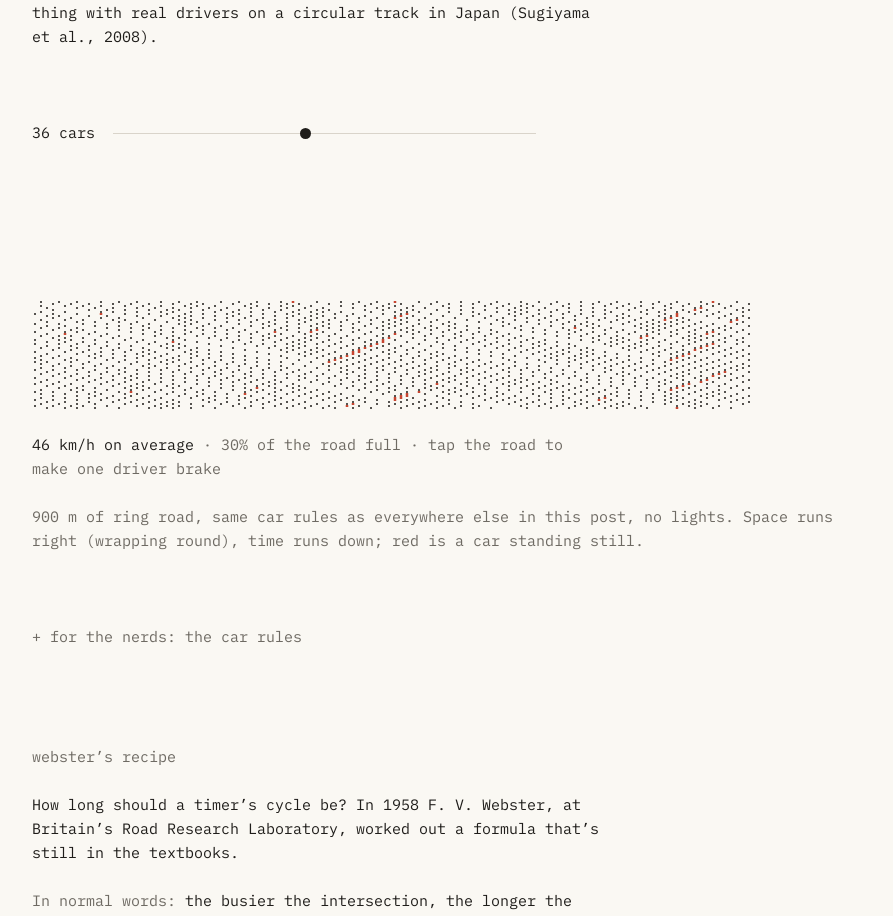
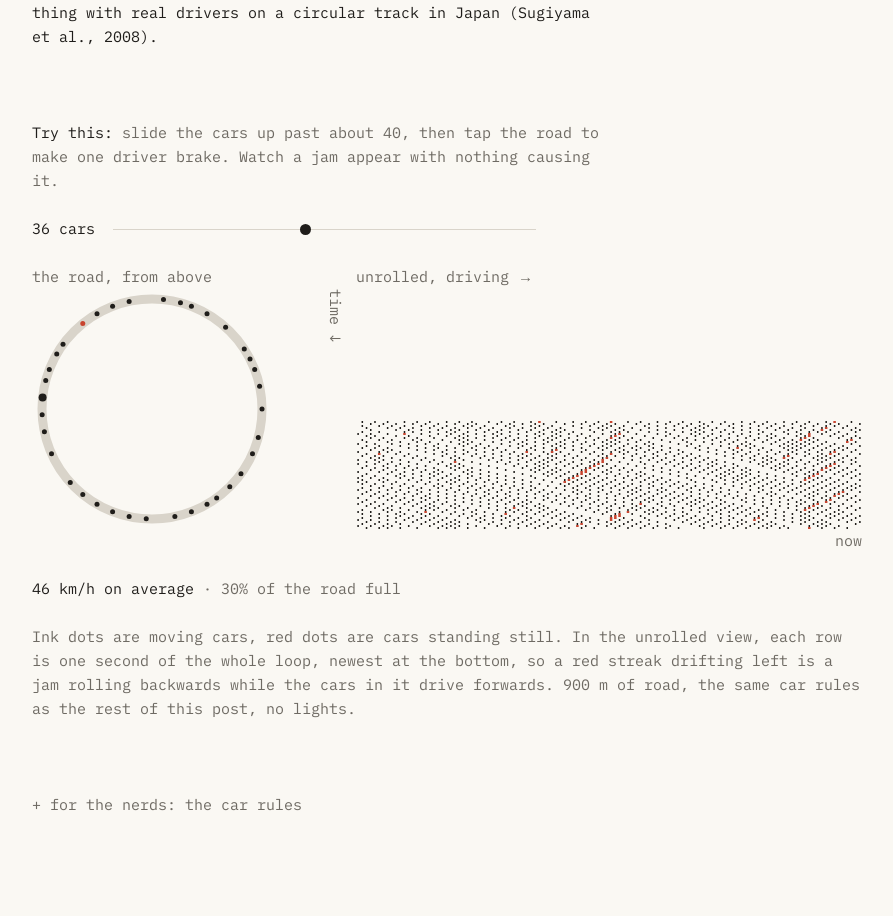
Before and after one commit to Arya-P05/green-wave, a Next.js app: page / in a window 1280 px wide. Shown: the part 2543-3459 px from the top of the page, without its empty margins (322-1215 px from the left). Built offline with nearby package versions, Linux system fonts and the light colour scheme.

Commit message:
Phantom jam: the loop road from above beside the chart, with labelled axes and a try-this line

```diff
--- a/components/PhantomJam.tsx
+++ b/components/PhantomJam.tsx
@@ -6,18 +6,21 @@ import type { Sim } from "@/lib/sim/sim";
 import { sizeCanvas, token, useReducedMotion, useVisible, useWidth } from "./hooks";
 
 const SPEED = 8; // ticks per real second
-const ROWS = 120; // ticks of history on screen
+const ROWS = 120; // ticks of history on the chart
 const ROW_PX = 2;
 const HEIGHT = ROWS * ROW_PX;
+const LOOP = HEIGHT; // the loop view is a square as tall as the chart
 
 /**
- * A ring road with no lights at all. Space runs right (and wraps), time runs
- * down; each car is a dot, red when it's standing still. Jams appear from
- * nothing and roll backwards against the traffic.
+ * A ring road with no lights at all, twice. On the left, the road itself:
+ * cars going round, red when standing still. On the right, the same road
+ * unrolled into one line and stacked over time, so jams show up as streaks
+ * that drift backwards against the traffic.
  */
 export default function PhantomJam() {
   const box = useRef<HTMLDivElement>(null);
-  const canvas = useRef<HTMLCanvasElement>(null);
+  const loop = useRef<HTMLCanvasElement>(null);
+  const chart = useRef<HTMLCanvasElement>(null);
   const width = useWidth(box);
   const visible = useVisible(box);
   const still = useReducedMotion();
@@ -26,32 +29,56 @@ export default function PhantomJam() {
   const sim = useRef<Sim | null>(null);
 
   useEffect(() => {
-    if (!width || !canvas.current) return;
+    if (!width || !loop.current || !chart.current) return;
     if (!sim.current || sim.current.onRoad().length !== cars) sim.current = ring(cars);
     const s = sim.current;
-    const ctx = sizeCanvas(canvas.current, width, HEIGHT);
-    const paper = document.createElement("canvas");
-    const off = sizeCanvas(paper, width, HEIGHT);
     const ink = token("ink");
     const red = token("red");
-    const cell = width / RING_CELLS;
-    const dpr = paper.width / width;
+    const faint = token("faint");
 
-    // Scroll the history up one row and draw the road as it is now.
+    const lctx = sizeCanvas(loop.current, LOOP, LOOP);
+    const c = LOOP / 2;
+    const r = c - 10;
+    const drawLoop = () => {
+      lctx.clearRect(0, 0, LOOP, LOOP);
+      lctx.strokeStyle = faint;
+      lctx.lineWidth = 9;
+      lctx.beginPath();
+      lctx.arc(c, c, r, 0, Math.PI * 2);
+      lctx.stroke();
+      s.cells[0].forEach((car, i) => {
+        if (!car) return;
+        // Cars drive clockwise, starting from the top.
+        const a = (i / RING_CELLS) * Math.PI * 2 - Math.PI / 2;
+        lctx.fillStyle = car.v === 0 ? red : ink;
+        lctx.beginPath();
+        lctx.arc(c + r * Math.cos(a), c + r * Math.sin(a), car.id === 0 ? 4 : 2.5, 0, Math.PI * 2);
+        lctx.fill();
+      });
+    };
+
+    const w = Math.max(0, width);
+    const ctx = sizeCanvas(chart.current, w, HEIGHT);
+    const paper = document.createElement("canvas");
+    const off = sizeCanvas(paper, w, HEIGHT);
+    const cell = w / RING_CELLS;
+    const dpr = paper.width / Math.max(1, w);
+    // Scroll the history up one row and add the road as it is now at the bottom.
     const row = () => {
       off.globalCompositeOperation = "copy";
-      off.drawImage(paper, 0, ROW_PX * dpr, paper.width, paper.height - ROW_PX * dpr, 0, 0, width, HEIGHT - ROW_PX);
+      off.drawImage(paper, 0, ROW_PX * dpr, paper.width, paper.height - ROW_PX * dpr, 0, 0, w, HEIGHT - ROW_PX);
       off.globalCompositeOperation = "source-over";
       s.cells[0].forEach((car, i) => {
         if (!car) return;
+        const dot = car.v === 0 ? 2.5 : 1.5;
         off.fillStyle = car.v === 0 ? red : ink;
-        const w = car.v === 0 ? 2.5 : 1.5;
-        off.fillRect((i + 0.5) * cell - w / 2, HEIGHT - ROW_PX, w, ROW_PX);
+        off.fillRect((i + 0.5) * cell - dot / 2, HEIGHT - ROW_PX, dot, ROW_PX);
       });
     };
     const show = () => {
-      ctx.clearRect(0, 0, width, HEIGHT);
-      ctx.drawImage(paper, 0, 0, width, HEIGHT);
+      ctx.clearRect(0, 0, w, HEIGHT);
+      ctx.drawImage(paper, 0, 0, w, HEIGHT);
+      drawLoop();
       setSpeed(ringKmh(meanSpeed(s)));
     };
 
@@ -66,7 +93,7 @@ export default function PhantomJam() {
     const tick = 1000 / SPEED;
     let last = performance.now();
     let frame = 0;
-    const loop = (now: number) => {
+    const animate = (now: number) => {
       let moved = false;
       while (now - last >= tick) {
         s.step();
@@ -75,27 +102,38 @@ export default function PhantomJam() {
         moved = true;
       }
       if (moved) show();
-      frame = requestAnimationFrame(loop);
+      frame = requestAnimationFrame(animate);
     };
-    frame = requestAnimationFrame(loop);
+    frame = requestAnimationFrame(animate);
     return () => cancelAnimationFrame(frame);
   }, [width, visible, still, cars]);
 
-  // Tap the road: the car nearest the tap stamps on the brakes.
-  const brake = (e: React.MouseEvent<HTMLCanvasElement>) => {
+  // Tap either view: the car nearest the tap stamps on the brakes.
+  const brakeAt = (cellAt: number) => {
     const s = sim.current;
-    if (!s || !width) return;
-    const at = ((e.clientX - e.currentTarget.getBoundingClientRect().left) / width) * RING_CELLS;
+    if (!s) return;
     let best = -1;
+    const dist = (i: number) => Math.min(Math.abs(i - cellAt), RING_CELLS - Math.abs(i - cellAt));
     s.cells[0].forEach((car, i) => {
-      if (car && (best < 0 || Math.abs(i - at) < Math.abs(best - at))) best = i;
+      if (car && (best < 0 || dist(i) < dist(best))) best = i;
     });
     if (best >= 0) s.cells[0][best]!.v = 0;
   };
+  const onChart = (e: React.MouseEvent<HTMLCanvasElement>) => {
+    if (width) brakeAt(((e.clientX - e.currentTarget.getBoundingClientRect().left) / width) * RING_CELLS);
+  };
+  const onLoop = (e: React.MouseEvent<HTMLCanvasElement>) => {
+    const b = e.currentTarget.getBoundingClientRect();
+    const a = Math.atan2(e.clientY - b.top - LOOP / 2, e.clientX - b.left - LOOP / 2) + Math.PI / 2;
+    brakeAt((((a / (Math.PI * 2)) % 1) + 1) % 1 * RING_CELLS);
+  };
 
-  const density = cars / RING_CELLS;
   return (
     <figure className="my-2 grid gap-y-1">
+      <p className="text-muted">
+        <span className="text-ink">Try this:</span> slide the cars up past about 40, then tap the road to make
+        one driver brake. Watch a jam appear with nothing causing it.
+      </p>
       <label className="grid max-w-[56ch] grid-cols-[auto_1fr] items-center gap-x-[2ch]">
         <span className="tabular-nums">{String(cars).padStart(2, " ")} cars</span>
         <input
@@ -109,25 +147,41 @@ export default function PhantomJam() {
           aria-valuetext={`${cars} cars on 900 metres`}
         />
       </label>
-      <div ref={box} className="w-full max-w-[720px]">
-        <canvas
-          ref={canvas}
-          onClick={brake}
-          className="cursor-pointer"
-          role="img"
-          aria-label={`A ring road with ${cars} cars and no lights, drawn over time: jams form and roll backwards.`}
-        />
+      <div className="grid items-start gap-x-2 gap-y-1 md:grid-cols-[240px_minmax(0,1fr)]">
+        <div className="grid justify-self-center md:justify-self-start">
+          <span className="text-muted">the road, from above</span>
+          <canvas
+            ref={loop}
+            onClick={onLoop}
+            className="cursor-pointer"
+            role="img"
+            aria-label={`A circular road with ${cars} cars and no lights.`}
+          />
+        </div>
+        <div className="grid min-w-0 grid-cols-[3ch_minmax(0,1fr)] gap-x-[1ch]">
+          <span className="col-start-2 text-muted">unrolled, driving →</span>
+          <span className="row-span-2 text-muted [writing-mode:vertical-rl]">time ↓</span>
+          <div ref={box} className="w-full max-w-[720px]">
+            <canvas
+              ref={chart}
+              onClick={onChart}
+              className="cursor-pointer"
+              role="img"
+              aria-label="The same ring road unrolled into a line, one row per second, newest at the bottom: jams show as red streaks drifting backwards."
+            />
+          </div>
+          <span className="col-start-2 max-w-[720px] text-right text-muted">now</span>
+        </div>
       </div>
       <p className="tabular-nums">
         {speed === null ? "" : `${Math.round(speed)} km/h on average`}
-        <span className="text-muted">
-          {" "}
-          · {Math.round(density * 100)}% of the road full · tap the road to make one driver brake
-        </span>
+        <span className="text-muted"> · {Math.round((cars / RING_CELLS) * 100)}% of the road full</span>
       </p>
       <figcaption className="text-muted">
-        900 m of ring road, same car rules as everywhere else in this post, no lights. Space runs right
-        (wrapping round), time runs down; red is a car standing still.
+        Ink dots are moving cars, red dots are cars standing still. In the unrolled view, each row is one second of
+        the whole loop, newest at the bottom, so a red streak drifting left is a jam rolling backwards while
+        the cars in it drive forwards. 900 m of road, the same car rules as the rest of this post, no
+        lights.
       </figcaption>
     </figure>
   );
```
